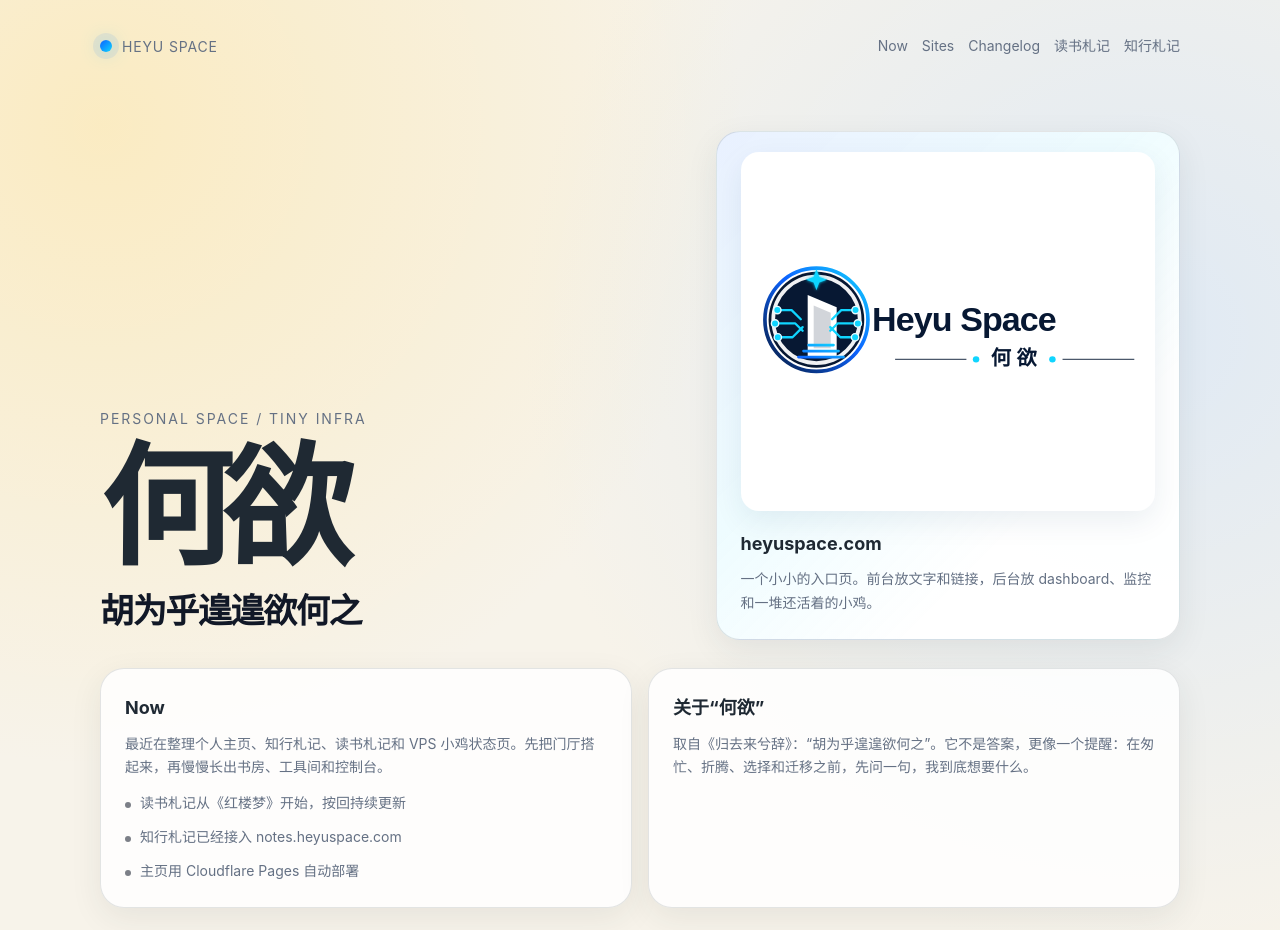
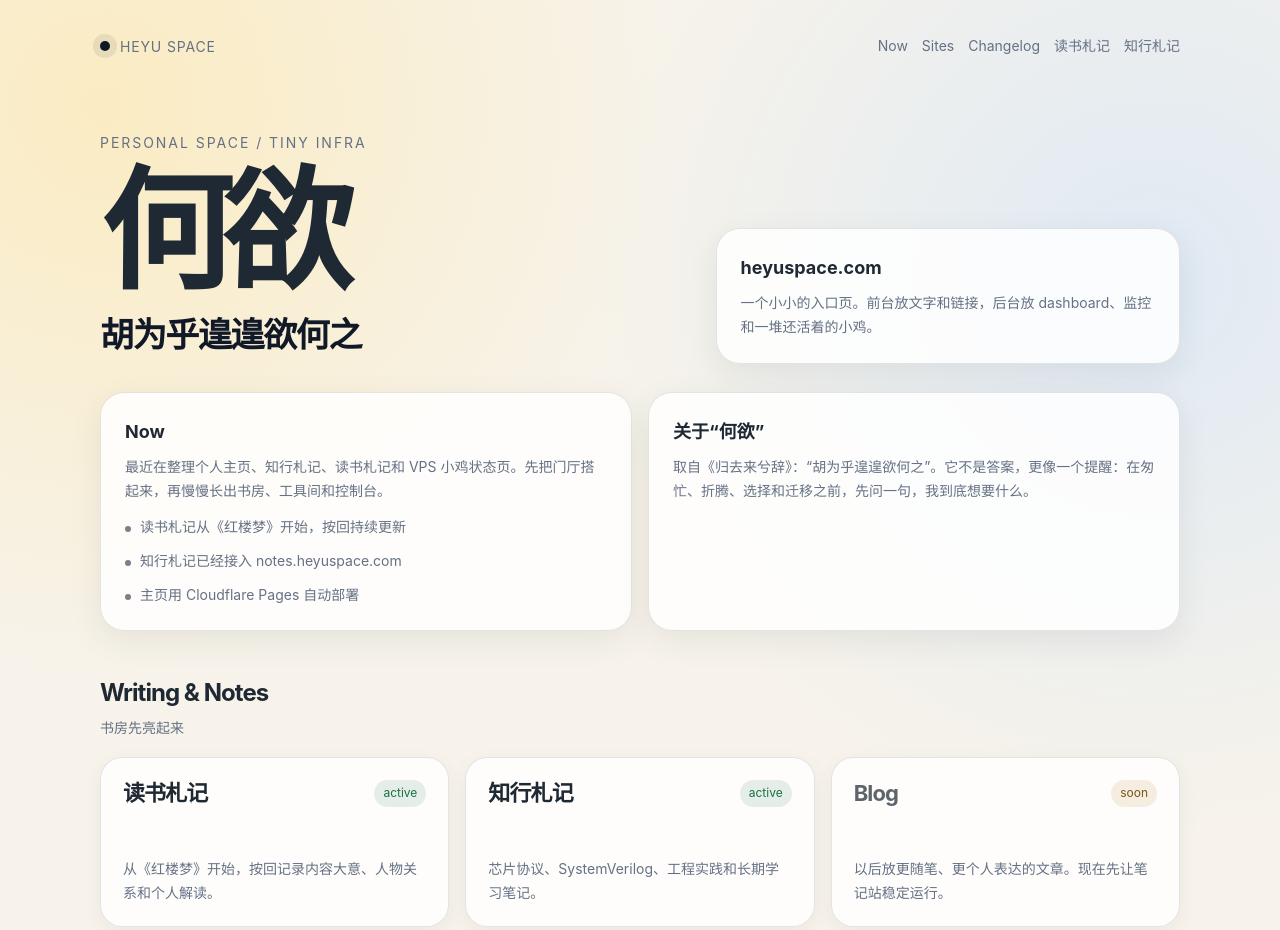
Before and after one commit to heyu6521/heyuspace-home, a plain HTML site: page index.html in a window 1280 px wide. Shown: the top 930 px of the page. Drawn offline with Linux system fonts and the light colour scheme.

Commit message:
Remove logo from homepage

```diff
--- a/index.html
+++ b/index.html
@@ -22,8 +22,6 @@
       --shadow: 0 10px 32px rgba(38, 45, 56, 0.08);
       --accent: #111827;
       --accent-soft: #e9dfcd;
-      --blue: #0c63ff;
-      --cyan: #10d5ff;
       --green: #177245;
       --green-bg: rgba(23, 114, 69, 0.11);
       --amber: #7a5617;
@@ -72,12 +70,11 @@
     }
 
     .brand-mark {
-      position: relative;
-      width: 12px;
-      height: 12px;
+      width: 10px;
+      height: 10px;
       border-radius: 999px;
-      background: linear-gradient(135deg, var(--blue), var(--cyan));
-      box-shadow: 0 0 0 7px rgba(12, 99, 255, 0.08), 0 0 20px rgba(16, 213, 255, 0.42);
+      background: var(--accent);
+      box-shadow: 0 0 0 7px rgba(17, 24, 39, 0.08);
     }
 
     .nav-links {
@@ -146,23 +143,6 @@
       margin: 0;
       color: var(--muted);
       font-size: 14px;
-    }
-
-    .logo-panel {
-      overflow: hidden;
-      background:
-        linear-gradient(135deg, rgba(12, 99, 255, 0.09), rgba(16, 213, 255, 0.07) 42%, transparent 72%),
-        var(--card-strong);
-    }
-
-    .site-logo {
-      display: block;
-      width: 100%;
-      max-width: 430px;
-      margin: -4px auto 18px;
-      border-radius: 18px;
-      background: #fff;
-      box-shadow: 0 10px 30px rgba(12, 48, 92, 0.08);
     }
 
     .section-title {
@@ -346,7 +326,6 @@
       .hero { grid-template-columns: 1fr; gap: 26px; }
       .grid { grid-template-columns: repeat(2, minmax(0, 1fr)); }
       .info-grid { grid-template-columns: 1fr; }
-      .site-logo { max-width: 460px; }
     }
 
     @media (max-width: 620px) {
@@ -380,8 +359,7 @@
           <h1>何欲</h1>
           <p class="quote">胡为乎遑遑欲何之</p>
         </div>
-        <aside class="panel logo-panel">
-          <img class="site-logo" src="/assets/heyu-space-logo-clean.svg" alt="Heyu Space 何欲 标志" width="900" height="359" />
+        <aside class="panel">
           <strong>heyuspace.com</strong>
           <p>
             一个小小的入口页。前台放文字和链接，后台放 dashboard、监控和一堆还活着的小鸡。
@@ -483,10 +461,6 @@
         <div class="panel changelog">
           <ul class="timeline">
             <li>
-              <time datetime="2026-07-02">2026-07-02</time>
-              <span>首页加入 Heyu Space 科技风品牌标志。</span>
-            </li>
-            <li>
               <time datetime="2026-06-22">2026-06-22</time>
               <span>heyuspace.com 主入口上线，并绑定 www 备用入口。</span>
             </li>
```
